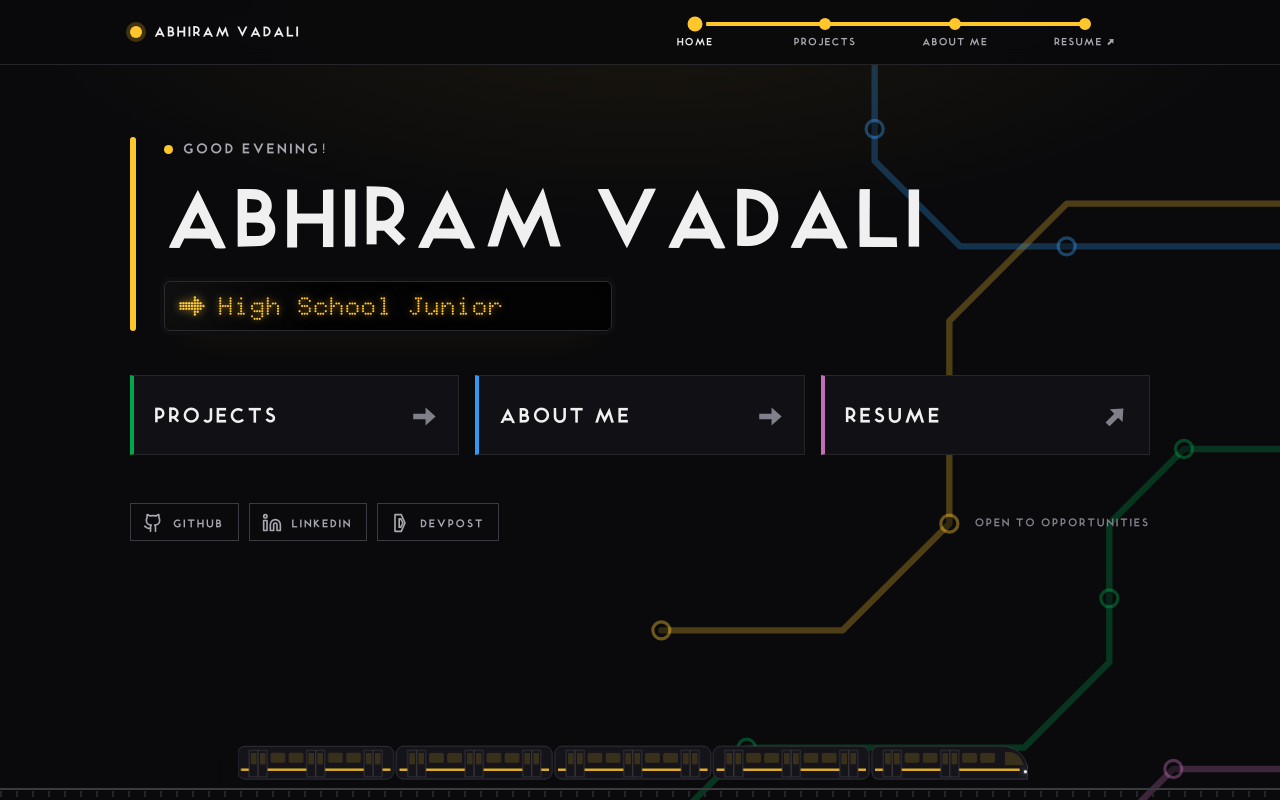
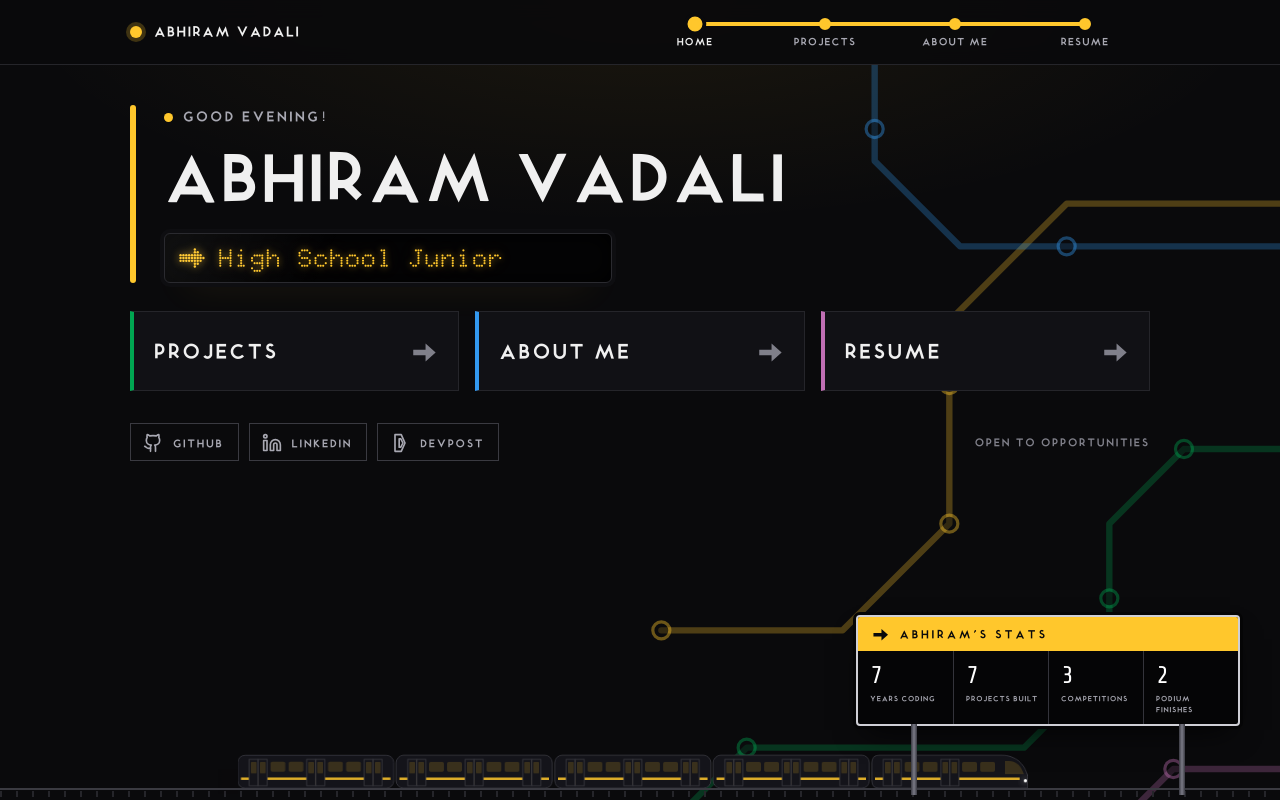
Before and after one commit to AbhiramV010/Portfolio, a React (Vite) app: page / in a window 1280 px wide. Built offline with nearby package versions, Linux system fonts and the light colour scheme.

Commit message:
added sign

```diff
--- a/src/App.jsx
+++ b/src/App.jsx
@@ -5,6 +5,7 @@ import ProjectDetail from "./pages/ProjectDetail";
 import About from "./pages/About";
 import RouteBar from "./components/RouteBar";
 import Arrival from "./components/Arrival";
+import ResumeModal from "./components/ResumeModal";
 import { PROJECTS } from "./data/projects";
 import { ROUTE, VIEW_LINE, VIEW_STOP } from "./lines";
 import { playClick } from "./sound";
@@ -23,6 +24,7 @@ export default function App() {
   const [transitioning, setTransitioning] = useState(false);
   const [sweepLine, setSweepLine] = useState(1);
   const [arrival, setArrival] = useState(null);
+  const [resumeOpen, setResumeOpen] = useState(false);
   const pendingView = useRef("home");
   const pendingProjectSlug = useRef(null);
   const mainRef = useRef(null);
@@ -74,6 +76,11 @@ export default function App() {
     mainRef.current?.focus({ preventScroll: true });
   }, [displayView, selectedProjectSlug]);
 
+  const openResume = () => {
+    playClick();
+    setResumeOpen(true);
+  };
+
   let page;
   if (displayView === "projects") {
     page = <Projects onBack={() => navigate("home")} onOpenProject={(slug) => navigate("project", slug)} />;
@@ -82,7 +89,7 @@ export default function App() {
   } else if (displayView === "about") {
     page = <About onBack={() => navigate("home")} />;
   } else {
-    page = <Home onNavigate={navigate} />;
+    page = <Home onNavigate={navigate} onResume={openResume} />;
   }
 
   const line = VIEW_LINE[displayView];
@@ -90,13 +97,14 @@ export default function App() {
   return (
     <>
       <div className={`station line-${line}`}>
-        <RouteBar current={VIEW_STOP[displayView]} line={line} onNavigate={navigate} />
+        <RouteBar current={VIEW_STOP[displayView]} line={line} onNavigate={navigate} onResume={openResume} />
         <main className={`station-main${transitioning ? " is-fading" : ""}`} ref={mainRef} tabIndex={-1}>
           {page}
         </main>
       </div>
       {transitioning && <div className={`sweep line-${sweepLine}`} aria-hidden="true" />}
       {arrival && <Arrival key={arrival.id} label={arrival.label} />}
+      {resumeOpen && <ResumeModal onClose={() => setResumeOpen(false)} />}
     </>
   );
 }
--- /dev/null
+++ b/src/components/ResumeModal.jsx
@@ -0,0 +1,45 @@
+import { useEffect, useRef } from "react";
+import { Arrow } from "./icons";
+import { RESUME_DRIVE_URL, RESUME_PREVIEW_URL } from "../lines";
+
+export default function ResumeModal({ onClose }) {
+  const closeRef = useRef(null);
+
+  useEffect(() => {
+    const onKey = (e) => e.key === "Escape" && onClose();
+    const prevOverflow = document.body.style.overflow;
+    document.body.style.overflow = "hidden";
+    window.addEventListener("keydown", onKey);
+    closeRef.current?.focus();
+    return () => {
+      document.body.style.overflow = prevOverflow;
+      window.removeEventListener("keydown", onKey);
+    };
+  }, [onClose]);
+
+  return (
+    <div className="modal" onClick={onClose}>
+      <div
+        className="modal-card"
+        role="dialog"
+        aria-modal="true"
+        aria-label="Resume"
+        onClick={(e) => e.stopPropagation()}
+      >
+        <div className="modal-head">
+          <span>Resume</span>
+          <div className="modal-tools">
+            <a className="action" href={RESUME_DRIVE_URL} target="_blank" rel="noopener noreferrer">
+              Open in Drive
+              <Arrow dir="external" />
+            </a>
+            <button type="button" className="back-btn" ref={closeRef} onClick={onClose}>
+              CLOSE
+            </button>
+          </div>
+        </div>
+        <iframe className="modal-frame" src={RESUME_PREVIEW_URL} title="Resume preview" />
+      </div>
+    </div>
+  );
+}
--- a/src/components/RouteBar.jsx
+++ b/src/components/RouteBar.jsx
@@ -1,7 +1,6 @@
 import { useEffect, useState } from "react";
 import LineMark from "./LineMark";
-import { Arrow } from "./icons";
-import { RESUME_DRIVE_URL, ROUTE } from "../lines";
+import { ROUTE } from "../lines";
 
 const FLASH_MS = 1500;
 const SKIP_MS = 350;
@@ -22,7 +21,7 @@ function useRouteSequence(current) {
   return phase;
 }
 
-export default function RouteBar({ current, line, onNavigate }) {
+export default function RouteBar({ current, line, onNavigate, onResume }) {
   const phase = useRouteSequence(current);
   const last = ROUTE.length - 1;
   const progress = Math.min(phase, last) / last;
@@ -45,29 +44,20 @@ export default function RouteBar({ current, line, onNavigate }) {
               const inner = (
                 <>
                   <span className="rm-dot" aria-hidden="true" />
-                  <span className="rm-label">
-                    {stop.label}
-                    {stop.external && <Arrow dir="external" />}
-                  </span>
+                  <span className="rm-label">{stop.label}</span>
                 </>
               );
 
               return (
                 <li key={stop.key} className={`${isCurrent ? "is-current" : ""}${seq}`.trim() || undefined}>
-                  {stop.external ? (
-                    <a className="rm-stop" href={RESUME_DRIVE_URL} target="_blank" rel="noopener noreferrer">
-                      {inner}
-                    </a>
-                  ) : (
                   <button
                     type="button"
                     className="rm-stop"
-                      onClick={() => onNavigate(stop.key)}
+                    onClick={() => (stop.modal ? onResume() : onNavigate(stop.key))}
                     aria-current={isCurrent ? "page" : undefined}
                   >
                     {inner}
                   </button>
-                  )}
                 </li>
               );
             })}
--- /dev/null
+++ b/src/components/StatsSign.jsx
@@ -0,0 +1,32 @@
+import { Arrow } from "./icons";
+import { PROJECTS } from "../data/projects";
+
+const PODIUM = /\b(1st|2nd|3rd) place\b/i;
+
+const STARTED_CODING = 2019;
+
+const STATS = [
+  { value: new Date().getFullYear() - STARTED_CODING, label: "Years coding" },
+  { value: PROJECTS.length, label: "Projects built" },
+  { value: PROJECTS.filter((p) => String(p.event).trim() !== String(p.year)).length, label: "Competitions" },
+  { value: PROJECTS.filter((p) => PODIUM.test(p.event)).length, label: "Podium finishes" },
+];
+
+export default function StatsSign() {
+  return (
+    <aside className="station-sign line-1" aria-label="Stats">
+      <div className="sign-head">
+        <Arrow />
+        <span>Abhiram's Stats</span>
+      </div>
+      <dl className="sign-grid">
+        {STATS.map(({ value, label }) => (
+          <div key={label} className="sign-cell">
+            <dt>{label}</dt>
+            <dd>{value}</dd>
+          </div>
+        ))}
+      </dl>
+    </aside>
+  );
+}
--- a/src/index.css
+++ b/src/index.css
@@ -382,8 +382,12 @@ a {
   overflow-wrap: anywhere;
 }
 
+.fascia--hero {
+  padding-block: clamp(20px, 5vh, 56px) clamp(14px, 3vh, 28px);
+}
+
 .fascia--hero .fascia-name {
-  font-size: clamp(2.2rem, 7.6vw, 5.5rem);
+  font-size: clamp(2.2rem, min(7.6vw, 9vh), 5.5rem);
 }
 
 .fascia-sub {
@@ -592,3 +596,57 @@ a {
   10%, 80% { opacity: 1; transform: translate(-50%, 0); }
   100% { opacity: 0; transform: translate(-50%, -8px); }
 }
+
+.modal {
+  position: fixed;
+  inset: 0;
+  z-index: 200;
+  display: grid;
+  place-items: center;
+  padding: clamp(12px, 3vw, 32px);
+  background: rgba(0, 0, 0, 0.72);
+  backdrop-filter: blur(6px);
+  animation: fade-in 0.2s ease both;
+}
+
+.modal-card {
+  width: min(960px, 100%);
+  height: min(90vh, 1100px);
+  display: flex;
+  flex-direction: column;
+  background: var(--surface);
+  border: 1px solid var(--border-strong);
+  animation: rise 0.3s cubic-bezier(0.16, 1, 0.3, 1) both;
+}
+
+.modal-head {
+  display: flex;
+  flex-wrap: wrap;
+  align-items: center;
+  justify-content: space-between;
+  gap: 10px 16px;
+  padding: 12px 16px 10px;
+  border-bottom: 1px solid var(--border);
+  font-family: var(--font-sign);
+  font-size: 0.8rem;
+  letter-spacing: 0.18em;
+  color: var(--text-2);
+}
+
+.modal-tools {
+  display: flex;
+  align-items: center;
+  gap: 10px;
+}
+
+.modal-frame {
+  flex: 1;
+  width: 100%;
+  border: 0;
+  background: #fff;
+}
+
+@keyframes fade-in {
+  from { opacity: 0; }
+  to { opacity: 1; }
+}
--- a/src/lines.js
+++ b/src/lines.js
@@ -1,10 +1,11 @@
 export const RESUME_DRIVE_URL = "https://drive.google.com/file/d/1Aoqh2NOuuVGJBky6L_klo7wSXrcyaYZW/view?usp=sharing";
+export const RESUME_PREVIEW_URL = "https://drive.google.com/file/d/1Aoqh2NOuuVGJBky6L_klo7wSXrcyaYZW/preview";
 
 export const ROUTE = [
   { key: "home", label: "Home", line: 1 },
   { key: "projects", label: "Projects", line: 2 },
   { key: "about", label: "About Me", line: 3 },
-  { key: "resume", label: "Resume", line: 4, external: true },
+  { key: "resume", label: "Resume", line: 4, modal: true },
 ];
 
 // `project` (detail) shares the Projects stop and line.
--- a/src/pages/Home.css
+++ b/src/pages/Home.css
@@ -1,7 +1,8 @@
 .home-page {
   justify-content: flex-start;
-  gap: clamp(32px, 6vh, 56px);
-  padding-bottom: 32px;
+  gap: clamp(18px, 4vh, 40px);
+  padding-top: 4px;
+  padding-bottom: 12px;
 }
 
 .role-screen {
@@ -177,7 +178,7 @@
 .track {
   position: relative;
   flex: none;
-  height: clamp(58px, 8vw, 74px);
+  height: var(--track-h);
   overflow: hidden;
 }
 
@@ -204,9 +205,10 @@
 .train {
   --cycle: 28s;
   --lead: 2s;
+  --train-h: clamp(30px, 4.4vw, 46px);
   position: absolute;
   left: 0;
-  bottom: 11px;
+  bottom: calc(12px - var(--train-h) * 12 / 56);
   width: max-content;
   transform: translateX(-100%);
   will-change: transform;
@@ -215,7 +217,7 @@
 
 .train svg {
   display: block;
-  height: clamp(30px, 4.4vw, 46px);
+  height: var(--train-h);
   width: auto;
 }
 
@@ -372,3 +374,113 @@
     opacity: 0.55;
   }
 }
+
+.depot {
+  --track-h: clamp(58px, 8vw, 74px);
+  position: relative;
+  flex: none;
+}
+
+.depot .track {
+  z-index: 1;
+}
+
+.station-sign {
+  position: relative;
+  z-index: 2;
+  width: min(100% - 2 * var(--gutter), 24rem);
+  margin: 0 var(--gutter) 0 auto;
+  background: #050506;
+  border: 2px solid #cfcfd6;
+  border-radius: 4px;
+  box-shadow: 0 0 0 3px #050506, 0 14px 28px -10px rgba(0, 0, 0, 0.8);
+}
+
+.station-sign::before,
+.station-sign::after {
+  content: "";
+  position: absolute;
+  top: 100%;
+  width: 6px;
+  height: calc(var(--track-h) - 3px);
+  background: linear-gradient(90deg, #3a3a42, #7a7a86, #3a3a42);
+}
+
+.station-sign::before {
+  left: 14%;
+}
+
+.station-sign::after {
+  right: 14%;
+}
+
+.sign-head {
+  display: flex;
+  align-items: center;
+  gap: 10px;
+  padding: 8px 14px 6px;
+  background: var(--line-1);
+  border-radius: 2px 2px 0 0;
+  color: #0a0a0c;
+  font-family: var(--font-sign);
+  font-size: 0.78rem;
+  letter-spacing: 0.22em;
+}
+
+.sign-head svg {
+  width: 1.4em;
+  height: 1.4em;
+}
+
+.sign-grid {
+  display: grid;
+  grid-template-columns: repeat(4, 1fr);
+  margin: 0;
+}
+
+.sign-cell {
+  display: flex;
+  flex-direction: column-reverse;
+  justify-content: flex-end;
+  gap: 5px;
+  padding: 11px 10px 9px 12px;
+}
+
+.sign-cell + .sign-cell {
+  border-left: 1px solid #34343b;
+}
+
+.sign-cell dt {
+  font-family: var(--font-sign);
+  font-size: 0.5rem;
+  letter-spacing: 0.1em;
+  line-height: 1.3;
+  color: var(--text-2);
+}
+
+.sign-cell dd {
+  margin: 0;
+  font-family: var(--font-sign);
+  font-size: 1.7rem;
+  line-height: 1;
+  letter-spacing: 0.04em;
+  color: #fff;
+}
+
+@media (min-width: 1600px) {
+  .depot {
+    padding-top: 140px;
+  }
+
+  .station-sign {
+    position: absolute;
+    right: var(--gutter);
+    bottom: 100px;
+    margin: 0;
+  }
+
+  .station-sign::before,
+  .station-sign::after {
+    height: 98px;
+  }
+}
--- a/src/pages/Home.jsx
+++ b/src/pages/Home.jsx
@@ -1,9 +1,9 @@
 import { useEffect, useRef, useState } from "react";
 import Fascia from "../components/Fascia";
 import Train from "../components/Train";
+import StatsSign from "../components/StatsSign";
 import SystemMap from "../components/SystemMap";
 import { Arrow } from "../components/icons";
-import { RESUME_DRIVE_URL } from "../lines";
 import "./Home.css";
 
 const ROLES = ["High School Junior", "embedded systems", "software developer", "aircraft", "aspiring engineer"];
@@ -92,7 +92,7 @@ const WAYS = [
   { key: "about", label: "About Me", line: 3 },
 ];
 
-export default function Home({ onNavigate }) {
+export default function Home({ onNavigate, onResume }) {
   return (
     <>
       <SystemMap />
@@ -108,10 +108,10 @@ export default function Home({ onNavigate }) {
               <Arrow />
             </button>
           ))}
-          <a className="way line-4" href={RESUME_DRIVE_URL} target="_blank" rel="noopener noreferrer">
+          <button type="button" className="way line-4" onClick={onResume}>
             <span className="way-label">Resume</span>
-            <Arrow dir="external" />
-          </a>
+            <Arrow />
+          </button>
         </nav>
 
         <div className="home-foot">
@@ -145,7 +145,10 @@ export default function Home({ onNavigate }) {
         </div>
       </div>
 
-      <Train />
+      <div className="depot">
+        <StatsSign />
+        <Train />
+      </div>
     </>
   );
 }
```
Lines whose indentation alone changed are shown as unchanged.
